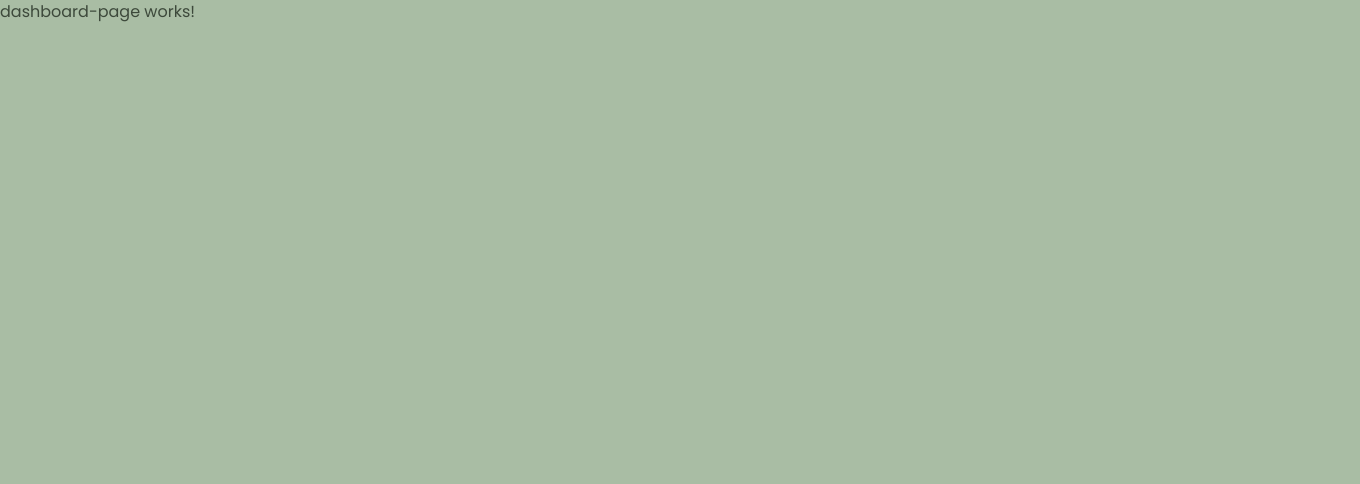
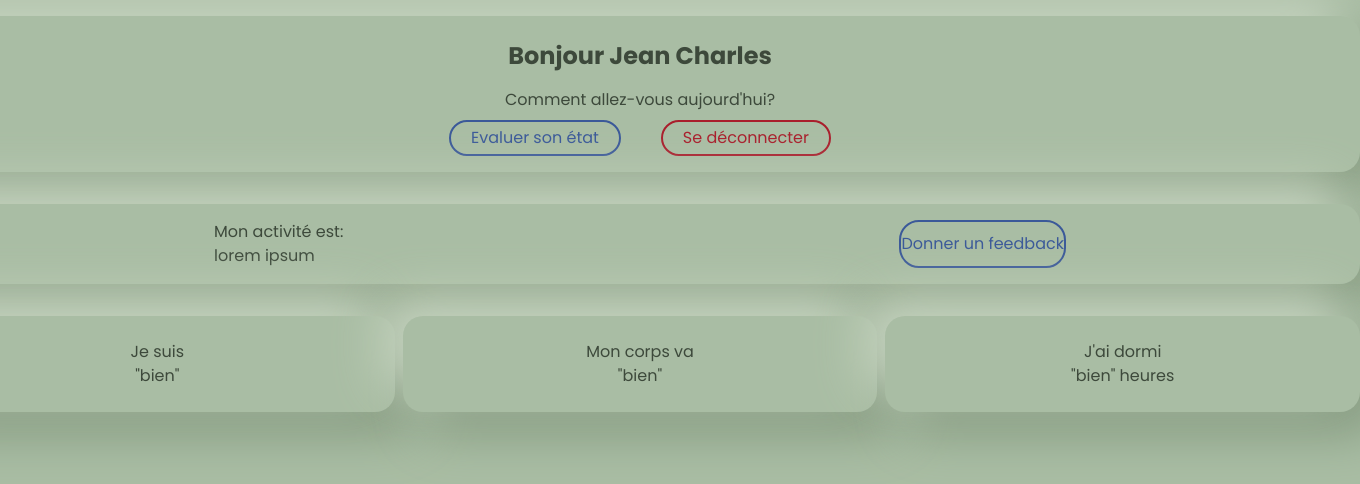
Before and after one commit to porte-christophe/moodBoardv2, an Angular app in the folder front/frontend/: page /dashboard in a window 1280 px wide. Shown: the top 484 px of the page, 1360 px wide, since content can reach past the window. Built offline with nearby package versions, Linux system fonts and the light colour scheme.

Commit message:
feat/christophe:html dashboard

```diff
--- a/front/frontend/src/app/features/dashboard-page/dashboard-page.html
+++ b/front/frontend/src/app/features/dashboard-page/dashboard-page.html
@@ -1 +1,59 @@
-<p>dashboard-page works!</p>
+<main class="h-[100vh] flex flex-col">
+	<header
+		class="m-4 p-4 w-[90rem] flex flex-col items-center border-1 bg-sauge rounded-[20px] self-center"
+		style="box-shadow: -20px -20px 50px rgba(197, 211, 191, 1), 20px 20px 50px rgba(130, 151, 125, 1);">
+		<h1 class="font-bold text-2xl p-2">Bonjour Jean Charles</h1>
+
+		<p class="p-2">Comment allez-vous aujourd'hui?</p>
+
+		<div class="flex w-full justify-center">
+			<button
+				class="py-1 bg-sauge border-2 border-solid border-bleuFonce rounded-[20px] text-bleuFonce mx-5 px-5"
+                type="button">
+            		Evaluer son état
+            </button>
+			<button
+				class="py-1 bg-sauge border-2 border-solid border-rougeFonce rounded-[20px] text-rougeFonce mx-5 px-5"
+                type="button">
+            		Se déconnecter
+            </button>
+		</div>
+	</header>
+	<div
+		id="activity"
+		class="m-4 p-4 w-[90rem] flex justify-around bg-sauge rounded-[20px] self-center"
+		style="box-shadow: -20px -20px 50px rgba(197, 211, 191, 1), 20px 20px 50px rgba(130, 151, 125, 1);">
+		<div>
+			<p>Mon activité est:</p>
+			<p>lorem ipsum</p>
+		</div>
+		<button
+			class="py-1 bg-sauge border-2 border-solid border-bleuFonce rounded-[20px] text-bleuFonce"
+            type="button">
+        		Donner un feedback
+        </button>
+	</div>
+	<div
+		id="daily-status"
+		class="m-4 w-[90rem] self-center grid grid-cols-3 gap-2">
+		<div
+			class="bg-sauge rounded-[20px] p-6 flex flex-col items-center"
+			style="box-shadow: -20px -20px 50px rgba(197, 211, 191, 1), 20px 20px 50px rgba(130, 151, 125, 1);">
+			<p>Je suis</p>
+			<p>"bien"</p>
+		</div>
+		<div
+			class="bg-sauge rounded-[20px] p-6 flex flex-col items-center"
+			style="box-shadow: -20px -20px 50px rgba(197, 211, 191, 1), 20px 20px 50px rgba(130, 151, 125, 1);">
+			<p>Mon corps va</p>
+			<p>"bien"</p>
+		</div>
+		<div
+			class="bg-sauge rounded-[20px] p-6 flex flex-col items-center"
+			style="box-shadow: -20px -20px 50px rgba(197, 211, 191, 1), 20px 20px 50px rgba(130, 151, 125, 1);">
+			<p>J'ai dormi</p>
+			<p>"bien" heures</p>
+		</div>
+	</div>
+
+</main>
```
